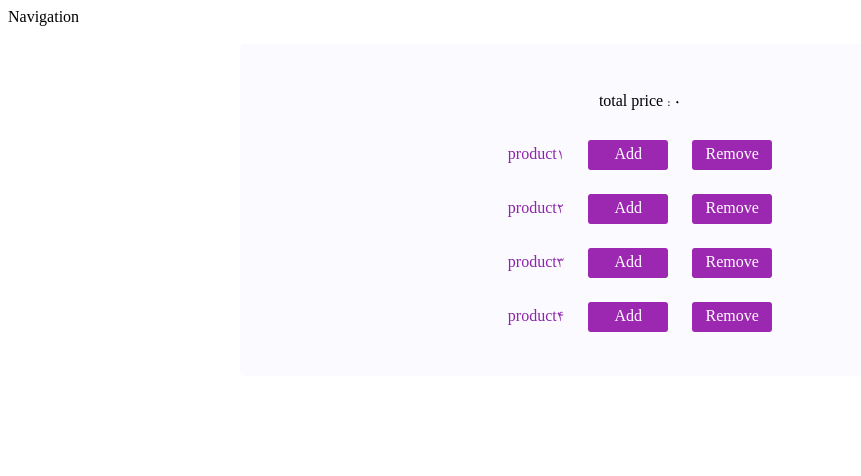
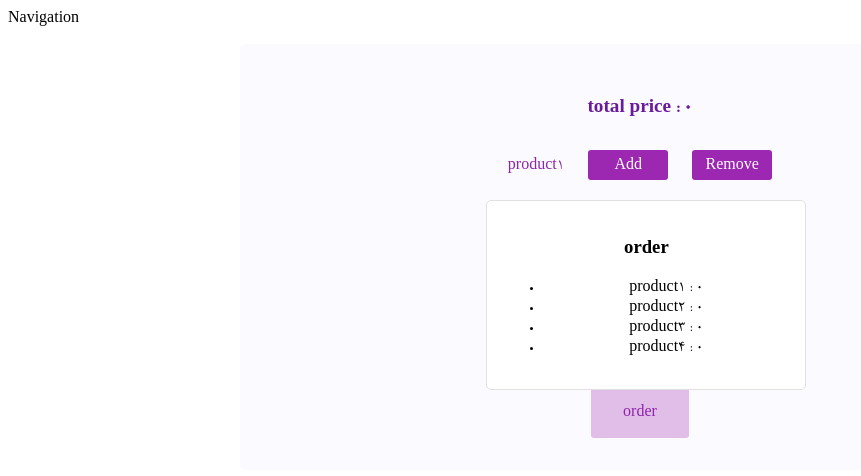
Before and after one commit to behzadPanahi/firstProjectByReact_eShop, a React (Create React App) app in the folder eshop/: page / in a window 1280 px wide. Shown: the top 476 px of the page, without its empty margins (0-861 px from the left). Built offline with nearby package versions, Linux system fonts and the light colour scheme.

Commit message:
make modal and order to show each product how many selected

```diff
--- /dev/null
+++ b/eshop/src/components/Order/Order.js
@@ -0,0 +1,23 @@
+import React from "react";
+import Wrapper from '../../hoc/Wrapper'
+
+class Order extends React.Component {
+
+    render() {
+        const summery = Object.keys(this.props.products).map((item) => {
+            return (
+                <li key={item}>
+                    {item} : {this.props.products[item]}
+                </li>
+            )
+        })
+        return (
+            <Wrapper>
+                <h3>order</h3>
+                <ul> {summery} </ul>
+            </Wrapper>
+        )
+    }
+}
+
+export default Order
--- /dev/null
+++ b/eshop/src/components/UI/Modal/Modal.css
@@ -0,0 +1,21 @@
+.modal {
+    position: fixed;
+    z-index: 300;
+    background: #ffffff;
+    width: 25%;
+    border: 1px solid #e0e0e0;
+    border-radius: 5px;
+    padding: 16px;
+    left: 38%;
+    top: 25%;
+    box-sizing: border-box;
+    text-align: center;
+    transition: all 0.3s ease-out;
+}
+
+@media (max-width: 60rem) {
+    .modal {
+        width: 30%;
+        left: 35%;
+    }
+}
--- /dev/null
+++ b/eshop/src/components/UI/Modal/Modal.js
@@ -0,0 +1,13 @@
+import React from "react";
+import './Modal.css';
+
+class Modal extends React.Component{
+    render(){
+        return(
+            <div className='modal'>
+                {this.props.children}
+            </div>
+        )
+    }
+}
+export default Modal
--- a/eshop/src/components/controls/control.css
+++ b/eshop/src/components/controls/control.css
@@ -9,3 +9,20 @@
     padding: 32px 0;
     box-shadow: 0 0 25px 5px rgba(0, 0, 0, 0, 0.07);
 }
+
+.price-topic {
+    color: #6a1b9a;
+    font-weight: bold;
+    font-size: 1.2rem;
+}
+
+.order-btn {
+    background: #e1bee7;
+    outline: none;
+    border: none;
+    border-radius: 3px;
+    color: #8e24aa;
+    font: inherit;
+    padding: 16px 32px;
+    margin-top: 32px;
+}
--- a/eshop/src/components/controls/control.js
+++ b/eshop/src/components/controls/control.js
@@ -11,7 +11,7 @@ const Control = (props) => {
     return (
         <div className="controls">
             <div>
-                <p>total price : {props.totalPrice}</p>
+                <p className="price-topic">total price : {props.totalPrice}</p>
             </div>
             {products.map((item) => {
                 return (<Builder key={item.id}
@@ -20,6 +20,7 @@ const Control = (props) => {
                     remove={() => props.productRemove(item.type)}
                 />)
             })}
+            <button className="order-btn">order</button>
         </div>
     )
 }
--- a/eshop/src/containers/Shopping/Shopping.js
+++ b/eshop/src/containers/Shopping/Shopping.js
@@ -1,6 +1,8 @@
 import React from "react";
 import Wrapper from "../../hoc/Wrapper";
 import Control from "../../components/controls/control";
+import Modal from "../../components/UI/Modal/Modal"
+import Order from "../../components/Order/Order";
 const price = {
     product1: 59,
     product2: 63,
@@ -50,6 +52,9 @@ class Shopping extends React.Component {
     render() {
         return (
             <Wrapper>
+                <Modal>
+                    <Order products={this.state.products} />
+                </Modal>
                 <div>
                     <Control productAdd={this.addProductHandler.bind(this)}
                         productRemove={this.removeProductHandler.bind(this)}
```
Also changed, not shown: eshop/src/components/UI/Backdrop/Backdrop.css (added), eshop/src/components/UI/Backdrop/Backdrop.js (added).
